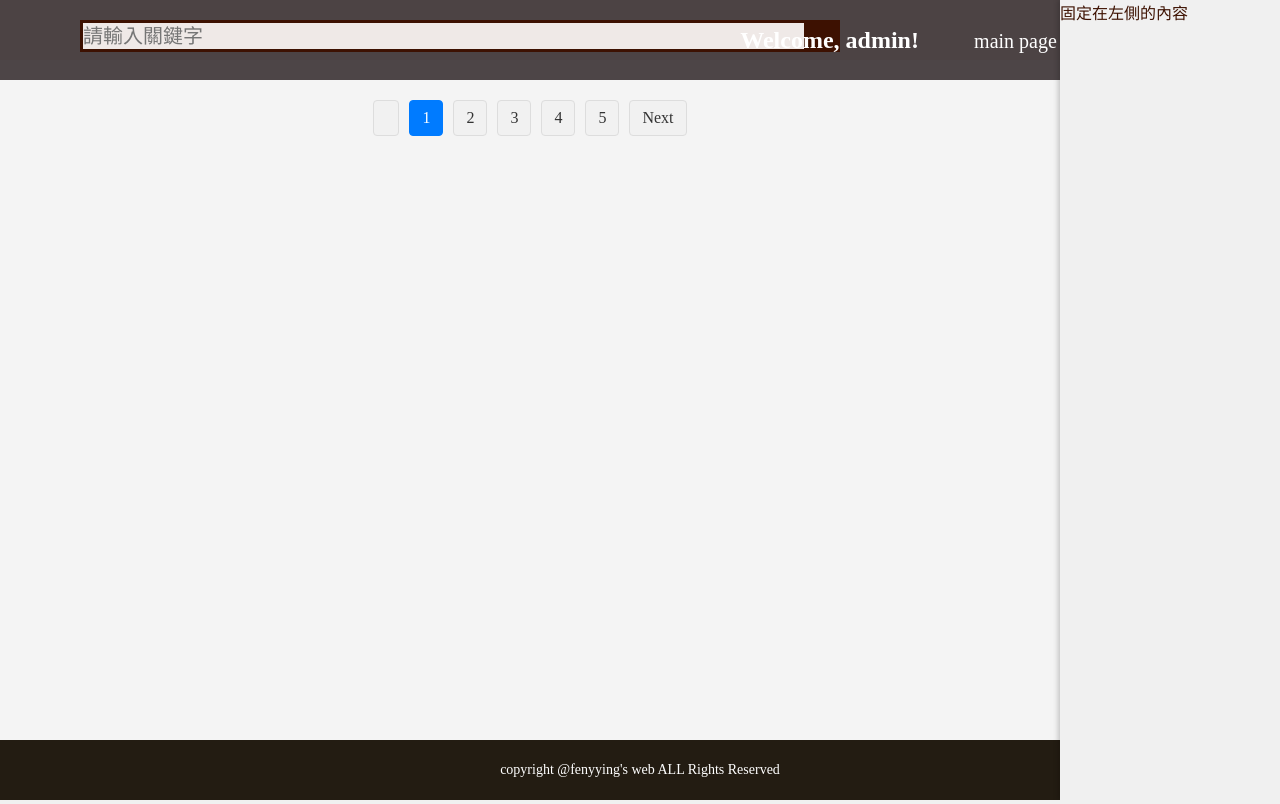
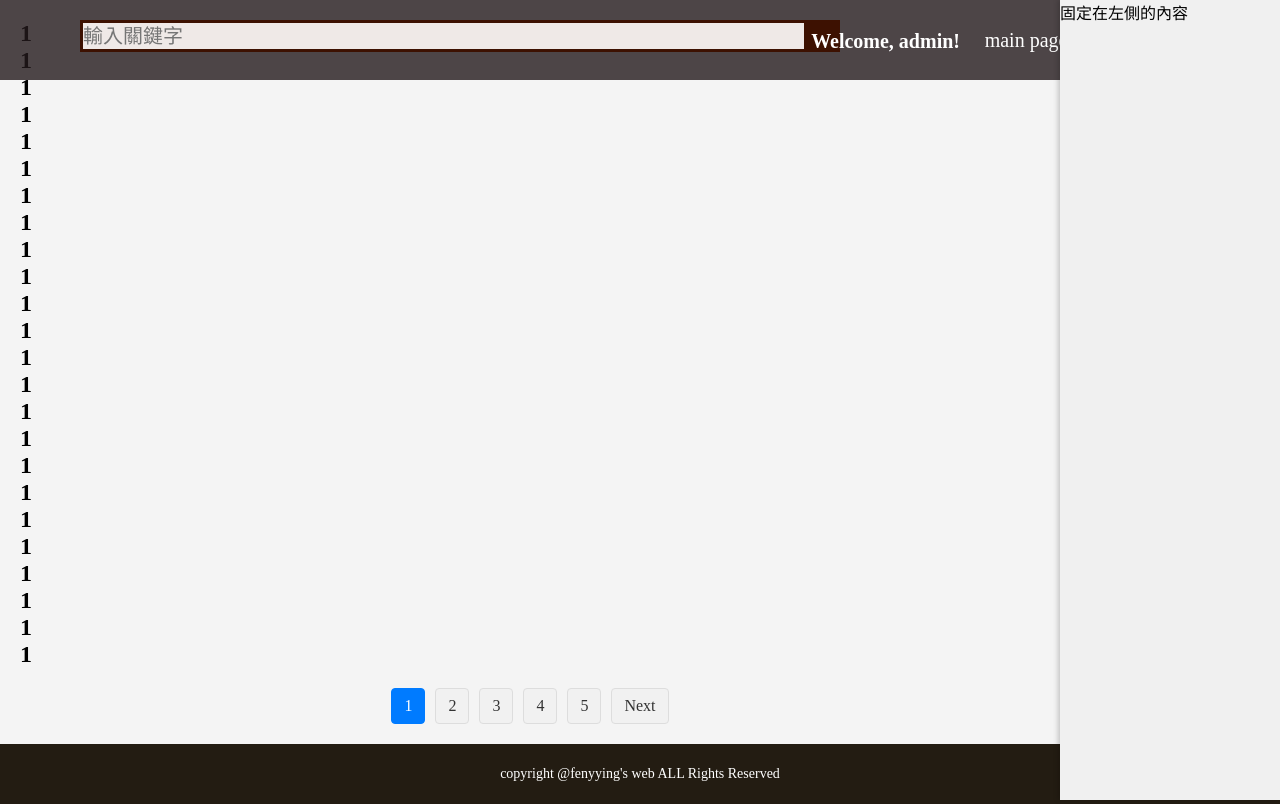
Before and after one commit to Feny-Ying/database_project, a Flask app: page /list in a window 1280 px wide. Run offline with Flask 3, Linux system fonts and the light colour scheme; a user stored in the database is signed in.

Commit message:
addlogout

```diff
--- a/static/style.css
+++ b/static/style.css
@@ -3,13 +3,14 @@
     margin: 0;
 }
 
-html, body {
+body {
+    display: flex;
+    flex-direction: column;
     height: 100%;
 }
 
-body {
-    display: flex;
-    flex-direction: column;
+main {
+    flex: 1;
 }
 
 .content {
@@ -240,10 +241,14 @@
     z-index: 1000;
 }
 
-.content {
-    margin-top: 60px;
+
+
+.list {
+    flex: 1;
+    padding: 20px;
+    background-color: #f4f4f4;
     margin-right: 220px;
-    padding: 20px;
+    overflow: auto;
 }
 
 
@@ -330,9 +335,3 @@
     padding-right: 10px;
     border-right: 1px solid #3d1101;
 }
-
-.welcome-text {
-    color: white;
-    font-size: 24px;
-    font-weight: bold;
-}
--- a/templates/list.html
+++ b/templates/list.html
@@ -4,7 +4,7 @@
     <meta charset="UTF-8">
     <meta name="viewport" content="width=device-width, initial-scale=1.0">
     <title>Vtuber love</title>
-    <link rel="stylesheet" href="{{ url_for('static', filename='style.css') }}">
+    <link rel="stylesheet" href="style.css">
 </head>
 <body>
     <header>
@@ -12,24 +12,48 @@
         <form method="POST">
             <div class="wrap">
                 <div class="search">
-                    <input class="search-bar" type="text" name="search" id="search" placeholder="請輸入關鍵字">
+                    <input class="search-bar" type="text" name="search" id="search" placeholder="輸入關鍵字">
                     <button class="search-btn">
                     </button>
                 </div>
             </div>
         </form>
+        <h2>Welcome, {{ session['username'] }}!</h2>
         <ul>
-            <li class="welcome-text">Welcome, {{ session['username'] }}!</li>
-            <li><a href="/">main page</a></li>
-            <li><a href="/login">Log in</li>
+            <li><a href="/search">main page</a></li>
+            <li>Log in</li>
         </ul>
 
     </header>
 
     <div class="fixed-right">固定在左側的內容</div>
 
-    <div class="content">
+    <div class="list">
         <ul>
+            <h2>1</h2>
+            <h2>1</h2>
+            <h2>1</h2>
+            <h2>1</h2>
+            <h2>1</h2>
+            <h2>1</h2>
+            <h2>1</h2>
+            <h2>1</h2>
+            <h2>1</h2>
+            <h2>1</h2>
+            <h2>1</h2>
+            <h2>1</h2>
+            <h2>1</h2>
+            <h2>1</h2>
+            <h2>1</h2>
+            <h2>1</h2>
+            <h2>1</h2>
+            <h2>1</h2>
+            <h2>1</h2>
+            <h2>1</h2>
+            <h2>1</h2>
+            <h2>1</h2>
+            <h2>1</h2>
+            <h2>1</h2>
             {% for result in results %}
             <li>
                 {% if result[1].endswith(('.jpg', '.png', '.gif')) %}
--- a/templates/login.html
+++ b/templates/login.html
@@ -145,7 +145,7 @@
     </div>
 
     <footer>
-        <p>copyright @fenyying's web ALL Rights Reserved</p>
+        &copy; 2024 NYCU DB HW3 112550077 劉逢穎. All rights reserved.
     </footer>
 </body>
 </html>
--- a/templates/signup.html
+++ b/templates/signup.html
@@ -129,7 +129,7 @@
         </form>
 
         <div class="back-to-login">
-            <p>Already have an account? <a href="/login">Back to Login</a></p>
+            <p>Already have an account? <a href="/">Back to Login</a></p>
         </div>
 
 
@@ -148,7 +148,7 @@
     </div>
 
     <footer>
-        <p>copyright @fenyying's web ALL Rights Reserved</p>
+        &copy; 2024 NYCU DB HW3 112550077 劉逢穎. All rights reserved.
     </footer>
 </body>
 </html>
```
Also changed, not shown: templates/main-user.html (renamed from templates/main_user.html, +4 -4 lines), templates/main.html (+6 -7 lines), templates/search.html (+4 -3 lines).
